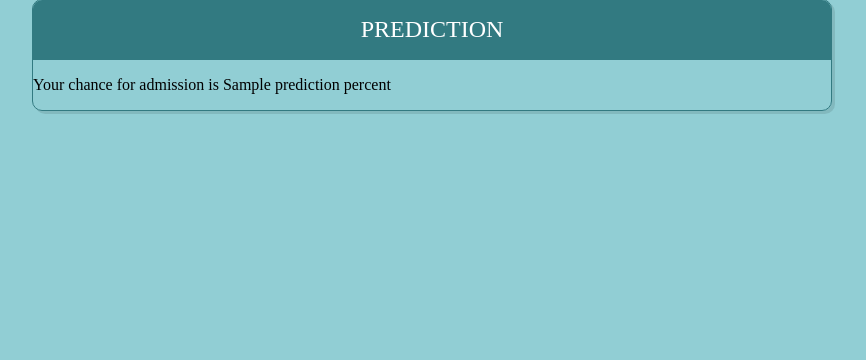
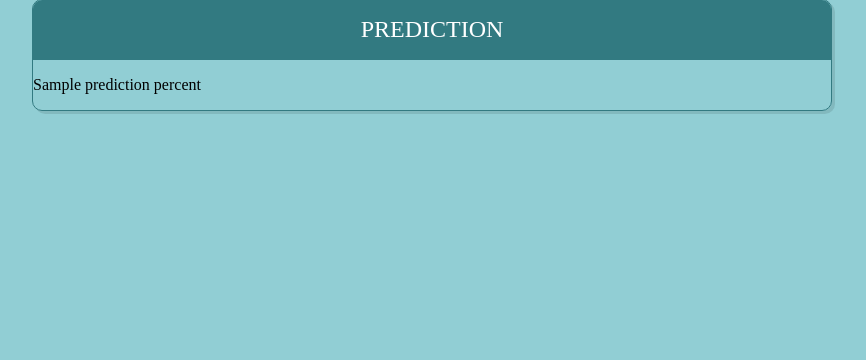
Before and after one commit to JiteshChandani/DecisionTree-Assignment-Deployment, a Flask app: template Template/results.html in a window 1280 px wide. Shown: the part 17-377 px from the top of the page, without its empty margins (208-1074 px from the left). Run offline with Flask 2, Linux system fonts and the light colour scheme; the template is opened without the code that fills it: most values are stand-ins (such as "Sample title", 1, 10 or a date in 2020); some libraries are stand-ins or nearby versions.

Commit message:
Update results.html

```diff
--- a/Template/results.html
+++ b/Template/results.html
@@ -19,7 +19,7 @@
   <div class="table-users">
    <div class="header">Prediction</div>
 
-      <p>Your chance for admission is {{prediction}} percent</p>
+      <p>{{prediction}} percent</p>
 </div>
 
 
```
